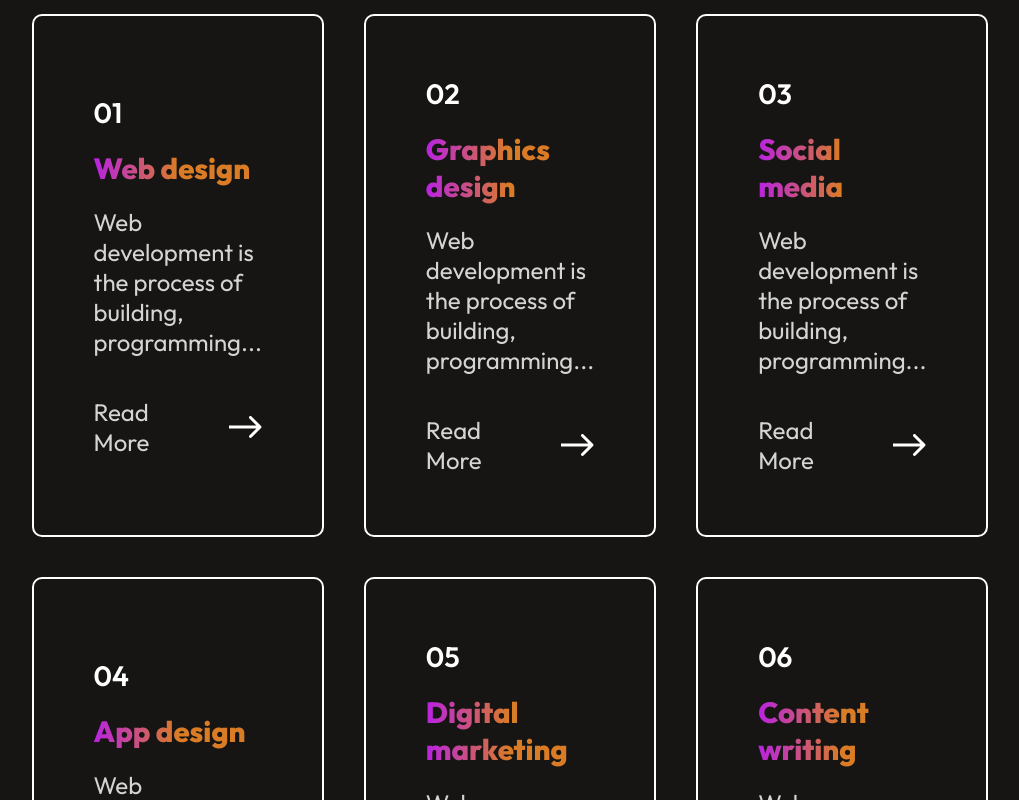
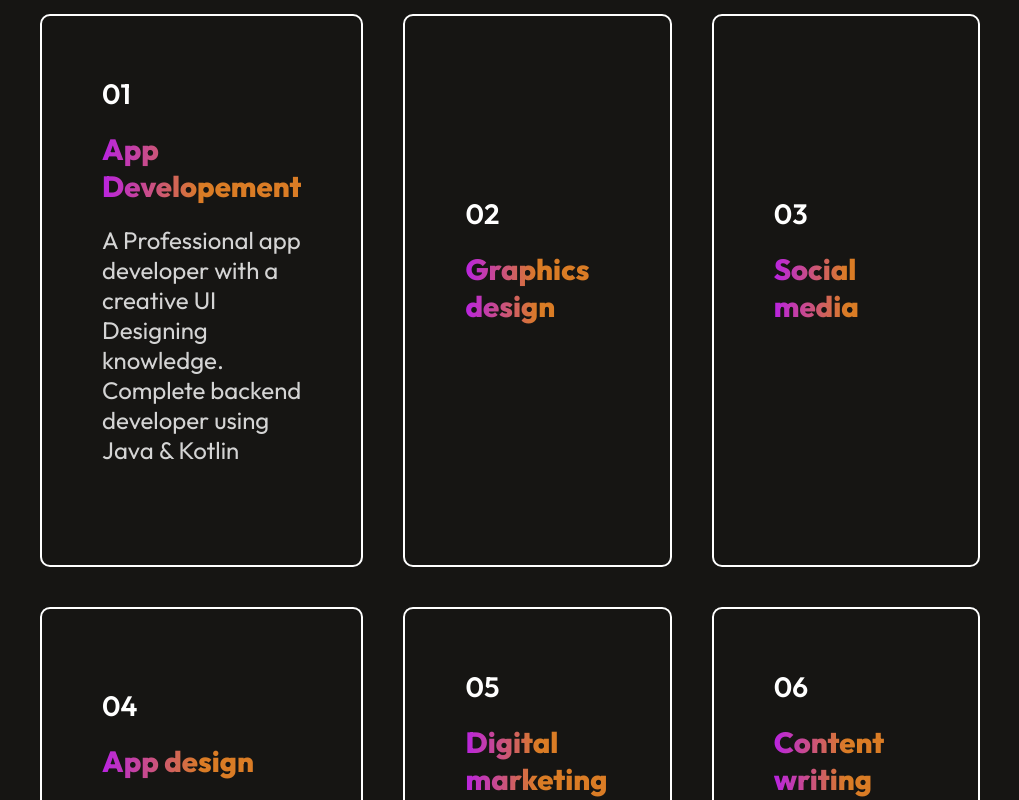
Before and after one commit to Udhayaa2202/jeeva_portfolio, a React (Vite) app: page / in a window 1280 px wide. Shown: the part 2440-3240 px from the top of the page, without its empty margins (130-1149 px from the left). Built offline with nearby package versions, Linux system fonts and the light colour scheme.

Commit message:
Added my skills

```diff
--- a/src/Components/Services/Services.jsx
+++ b/src/Components/Services/Services.jsx
@@ -18,8 +18,8 @@ const Services = () => {
                 <h2>{service.s_name}</h2>
                 <p>{service.s_desc}</p>
                 <div className='services-readmore'>
-                    <p>Read More</p>
-                    <img src={arrow_icon} alt="" />
+                    {/* <p>Read More</p>
+                    <img src={arrow_icon} alt="" /> */}
                 </div>
             </div>
         })}
--- a/src/assets/services_data.js
+++ b/src/assets/services_data.js
@@ -1,33 +1,33 @@
 const Services_Data = [
     {
         s_no:"01",
-        s_name:"Web design",
-        s_desc:"Web development is the process of building, programming..."
+        s_name:"App Developement",
+        s_desc:"A Professional app developer with a creative UI Designing knowledge. Complete backend developer using Java & Kotlin"
     },
     {
         s_no:"02",
         s_name:"Graphics design",
-        s_desc:"Web development is the process of building, programming..."
+        s_desc:""
     },
     {
         s_no:"03",
         s_name:"Social media",
-        s_desc:"Web development is the process of building, programming..."
+        s_desc:""
     },
     {
         s_no:"04",
         s_name:"App design",
-        s_desc:"Web development is the process of building, programming..."
+        s_desc:""
     },
     {
         s_no:"05",
         s_name:"Digital marketing",
-        s_desc:"Web development is the process of building, programming..."
+        s_desc:""
     },
     {
         s_no:"06",
         s_name:"Content writing",
-        s_desc:"Web development is the process of building, programming..."
+        s_desc:""
     },
 ]
 
```
